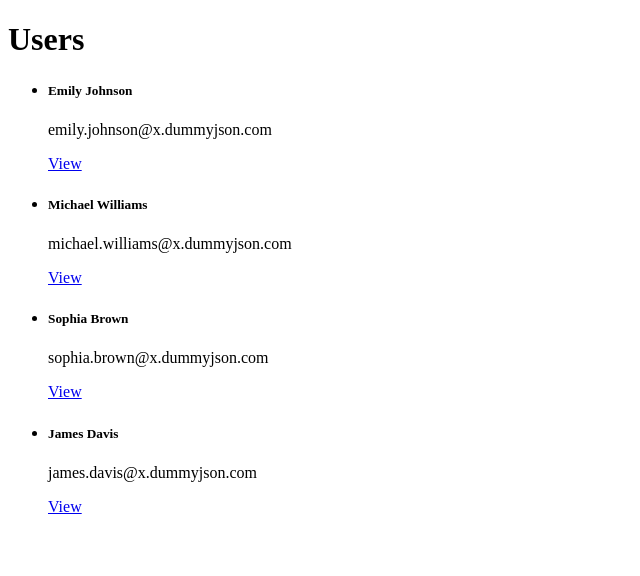
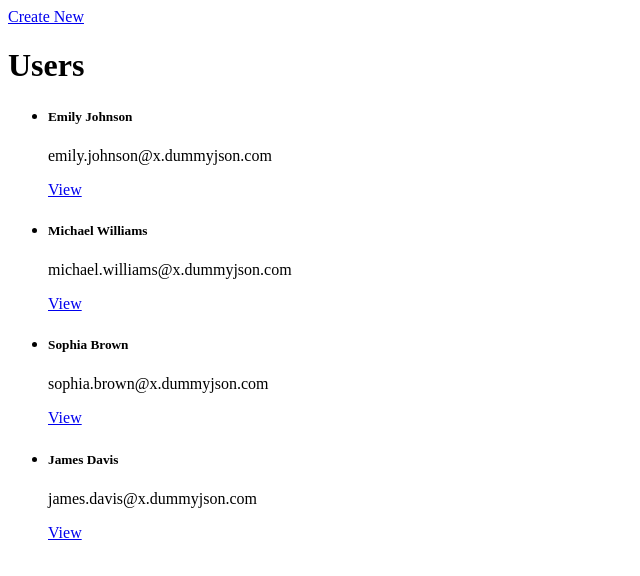
Before and after one commit to kacMadushan/v-users-list, a Vue app: page / in a window 1280 px wide. Shown: the top 576 px of the page, without its empty margins (0-640 px from the left). Built offline with nearby package versions, Linux system fonts and the light colour scheme.

Commit message:
Add create new link

```diff
--- a/src/views/Users/Users.vue
+++ b/src/views/Users/Users.vue
@@ -1,5 +1,6 @@
 <template>
     <div>
+        <RouterLink to="/create">Create New</RouterLink>
         <h1>Users</h1>
         <UserList :users="users"/>
     </div>
```
